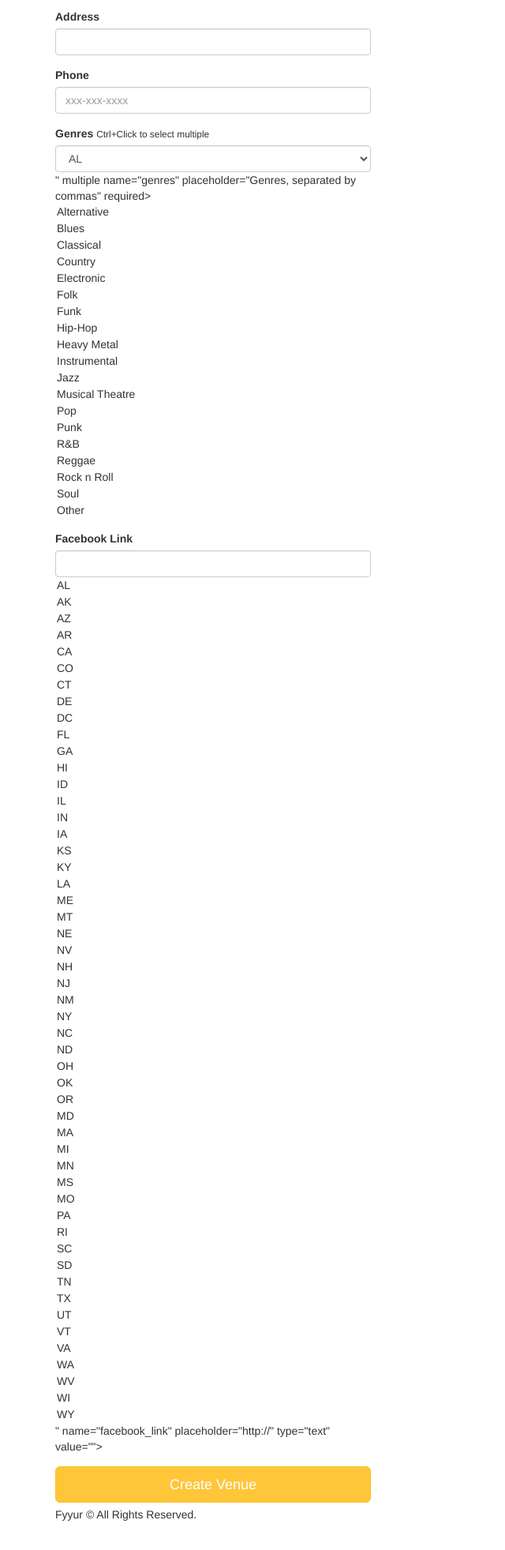
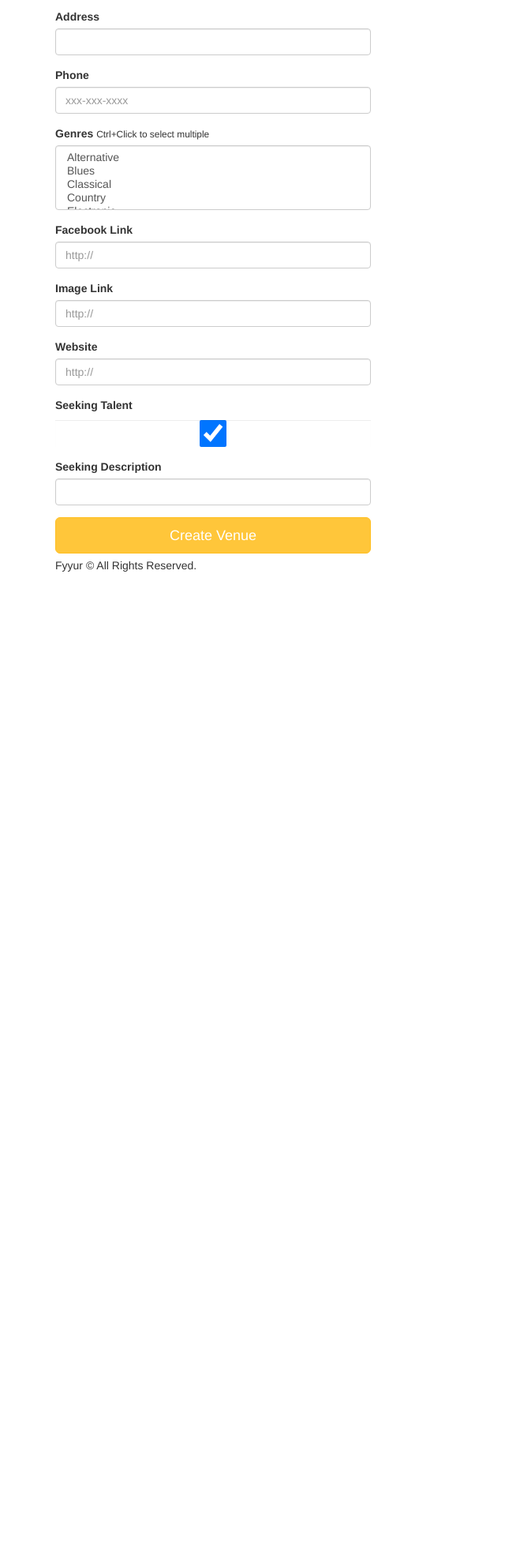
Before and after one commit to Somanath-KC/Fyyur, a Flask app: page /venues/create in a window 1280 px wide. Shown: the part 273-2236 px from the top of the page at 79% size, without its empty margins (0-640 px from the left). After the commit the page ends 997 px from the top, so only its background shows below. Run offline with Flask 2, Linux system fonts and the light colour scheme; parts of the project's set-up code (start-up, migrations or seed data) failed here and were passed over; some libraries are stand-ins or nearby versions.

Commit message:
Implement missing fields, enum restriction for Venue creation.

```diff
--- a/forms.py
+++ b/forms.py
@@ -1,7 +1,7 @@
 from datetime import datetime
 from flask_wtf import Form
-from wtforms import StringField, SelectField, SelectMultipleField, DateTimeField
-from wtforms.validators import DataRequired, AnyOf, URL
+from wtforms import StringField, SelectField, SelectMultipleField, DateTimeField, BooleanField
+from wtforms.validators import DataRequired, AnyOf, URL, Regexp, ValidationError, Length
 from enums import Genre, States
 from phonenumbers import parse, geocoder
 
@@ -82,20 +82,9 @@ def my_genres():
 
     return _my_genres
 
-
-
-class ShowForm(Form):
-    artist_id = StringField(
-        'artist_id'
-    )
-    venue_id = StringField(
-        'venue_id'
-    )
-    start_time = DateTimeField(
-        'start_time',
-        validators=[DataRequired()],
-        default= datetime.today()
-    )
+# --------------------------------------------------------------------- #
+# Forms
+# --------------------------------------------------------------------- #
 
 class VenueForm(Form):
     name = StringField(
@@ -105,99 +94,40 @@ class VenueForm(Form):
         'city', validators=[DataRequired()]
     )
     state = SelectField(
-        'state', validators=[DataRequired()],
-        choices=[
-            ('AL', 'AL'),
-            ('AK', 'AK'),
-            ('AZ', 'AZ'),
-            ('AR', 'AR'),
-            ('CA', 'CA'),
-            ('CO', 'CO'),
-            ('CT', 'CT'),
-            ('DE', 'DE'),
-            ('DC', 'DC'),
-            ('FL', 'FL'),
-            ('GA', 'GA'),
-            ('HI', 'HI'),
-            ('ID', 'ID'),
-            ('IL', 'IL'),
-            ('IN', 'IN'),
-            ('IA', 'IA'),
-            ('KS', 'KS'),
-            ('KY', 'KY'),
-            ('LA', 'LA'),
-            ('ME', 'ME'),
-            ('MT', 'MT'),
-            ('NE', 'NE'),
-            ('NV', 'NV'),
-            ('NH', 'NH'),
-            ('NJ', 'NJ'),
-            ('NM', 'NM'),
-            ('NY', 'NY'),
-            ('NC', 'NC'),
-            ('ND', 'ND'),
-            ('OH', 'OH'),
-            ('OK', 'OK'),
-            ('OR', 'OR'),
-            ('MD', 'MD'),
-            ('MA', 'MA'),
-            ('MI', 'MI'),
-            ('MN', 'MN'),
-            ('MS', 'MS'),
-            ('MO', 'MO'),
-            ('PA', 'PA'),
-            ('RI', 'RI'),
-            ('SC', 'SC'),
-            ('SD', 'SD'),
-            ('TN', 'TN'),
-            ('TX', 'TX'),
-            ('UT', 'UT'),
-            ('VT', 'VT'),
-            ('VA', 'VA'),
-            ('WA', 'WA'),
-            ('WV', 'WV'),
-            ('WI', 'WI'),
-            ('WY', 'WY'),
-        ]
+        'state', validators=[DataRequired(), AnyOf([choice.value for choice in States])],
+        choices= States.choices()
     )
     address = StringField(
         'address', validators=[DataRequired()]
     )
     phone = StringField(
-        'phone'
+        'phone', validators=[phone()]
+    )
+    genres = SelectMultipleField(
+        # TODO:[COMPLETED] implement enum restriction
+        'genres', validators=[DataRequired(), my_genres()],
+         choices= Genre.choices()
+    )
+    facebook_link = StringField(
+        'facebook_link',
+         validators=[fb_url()]
     )
     image_link = StringField(
-        'image_link'
+        'image_link', validators=[my_url()]
     )
-    genres = SelectMultipleField(
-        # TODO implement enum restriction
-        'genres', validators=[DataRequired()],
-        choices=[
-            ('Alternative', 'Alternative'),
-            ('Blues', 'Blues'),
-            ('Classical', 'Classical'),
-            ('Country', 'Country'),
-            ('Electronic', 'Electronic'),
-            ('Folk', 'Folk'),
-            ('Funk', 'Funk'),
-            ('Hip-Hop', 'Hip-Hop'),
-            ('Heavy Metal', 'Heavy Metal'),
-            ('Instrumental', 'Instrumental'),
-            ('Jazz', 'Jazz'),
-            ('Musical Theatre', 'Musical Theatre'),
-            ('Pop', 'Pop'),
-            ('Punk', 'Punk'),
-            ('R&B', 'R&B'),
-            ('Reggae', 'Reggae'),
-            ('Rock n Roll', 'Rock n Roll'),
-            ('Soul', 'Soul'),
-            ('Other', 'Other'),
-        ]
+    website = StringField(
+        'website', validators=[my_url()]
     )
-    facebook_link = StringField(
-        'facebook_link', validators=[URL()]
+    seeking_talent = BooleanField(
+        'seeking_talent', default="checked"
+    )
+    seeking_description = StringField(
+        'seeking_description', validators=[Length(max=256)]
     )
 
+
+
+# TODO IMPLEMENT NEW ARTIST FORM AND NEW SHOW FORM
 class ArtistForm(Form):
     name = StringField(
         'name', validators=[DataRequired()]
@@ -298,4 +228,17 @@ class ArtistForm(Form):
         'facebook_link', validators=[URL()]
     )
 
-# TODO IMPLEMENT NEW ARTIST FORM AND NEW SHOW FORM
+
+
+class ShowForm(Form):
+    artist_id = StringField(
+        'artist_id'
+    )
+    venue_id = StringField(
+        'venue_id'
+    )
+    start_time = DateTimeField(
+        'start_time',
+        validators=[DataRequired()],
+        default= datetime.today()
+    )
--- a/templates/forms/new_venue.html
+++ b/templates/forms/new_venue.html
@@ -1,8 +1,9 @@
+
 {% extends 'layouts/main.html' %}
 {% block title %}New Venue{% endblock %}
 {% block content %}
   <div class="form-wrapper">
-    <form method="post" class="form">
+    <form action="/venues/create" method="POST" class="form">
       <h3 class="form-heading">List a new venue <a href="{{ url_for('index') }}" title="Back to homepage"><i class="fa fa-home pull-right"></i></a></h3>
       <div class="form-group">
         <label for="name">Name</label>
@@ -30,13 +31,53 @@
       <div class="form-group">
         <label for="genres">Genres</label>
         <small>Ctrl+Click to select multiple</small>
-        {{ form.genres(class_ = 'form-control', placeholder='Genres, separated by commas', id=form.state, autofocus = true) }}
+        {{ form.genres(class_ = 'form-control', placeholder='Genres, separated by commas', autofocus = true) }}
       </div>
       <div class="form-group">
-          <label for="genres">Facebook Link</label>
-          {{ form.facebook_link(class_ = 'form-control', placeholder='http://', id=form.state, autofocus = true) }}
-        </div>
+          <label for="facebook_link">Facebook Link</label>
+          {{ form.facebook_link(class_ = 'form-control', placeholder='http://', autofocus = true) }}
+      </div>
+      <div class="form-group">
+        <label for="image_link">Image Link</label>
+        {{ form.image_link(class_ = 'form-control', placeholder='http://',  autofocus = true) }}
+      </div>
+      <div class="form-group">
+        <label for="website">Website</label>
+        {{ form.website(class_ = 'form-control', placeholder='http://', autofocus = true) }}
+      </div>
+      <div class="form-group">
+        <label for="seeking_talent">Seeking Talent</label>
+        {{ form.seeking_talent(class_ = 'form-control', autofocus = true) }}
+      </div>
+      <div class="form-group" id="form-description">
+        <label for="seeking_description">Seeking Description</label>
+        {{ form.seeking_description(class_ = 'form-control', autofocus = true) }}
+      </div>
       <input type="submit" value="Create Venue" class="btn btn-primary btn-lg btn-block">
     </form>
   </div>
+  <script>
+    window.addEventListener('load', (event) => {
+      if(document.getElementById('seeking_talent').checked){
+        document.getElementById('seeking_description').required = true;
+      }
+      else{
+        document.getElementById('seeking_description').required = false;
+        document.getElementById('form-description').style.display = "none";
+      }
+      document.getElementById('seeking_talent').onchange = function(){
+      if(this.checked){
+        document.getElementById('form-description').style.display = "block";
+        document.getElementById('seeking_description').required = true;
+        this.required = true;
+        this.value = "y"
+      }else{
+        document.getElementById('form-description').style.display = "none";
+        document.getElementById('seeking_description').required = false;
+        this.required = false;
+        this.value = "n";
+      }
+    }
+    });
+  </script>
 {% endblock %}
```
